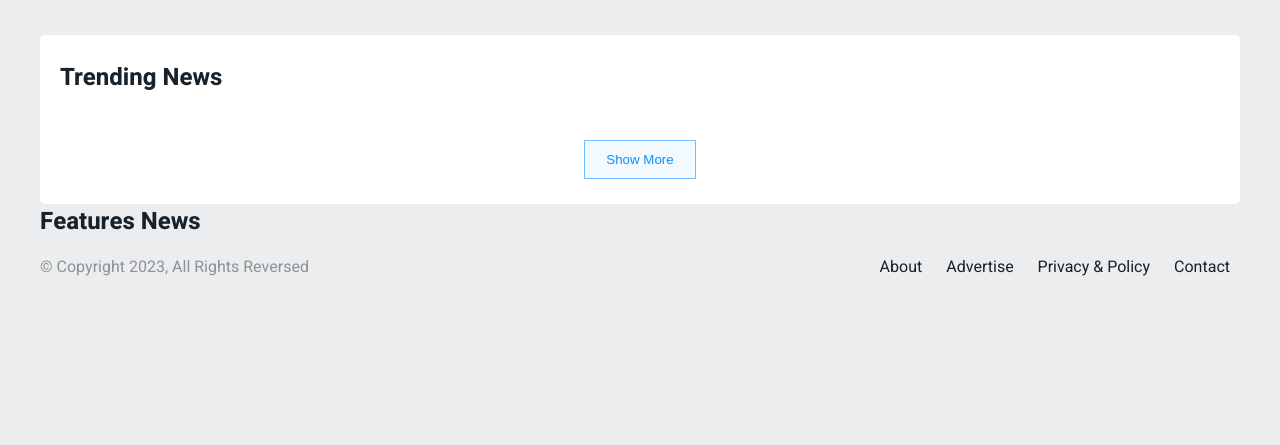
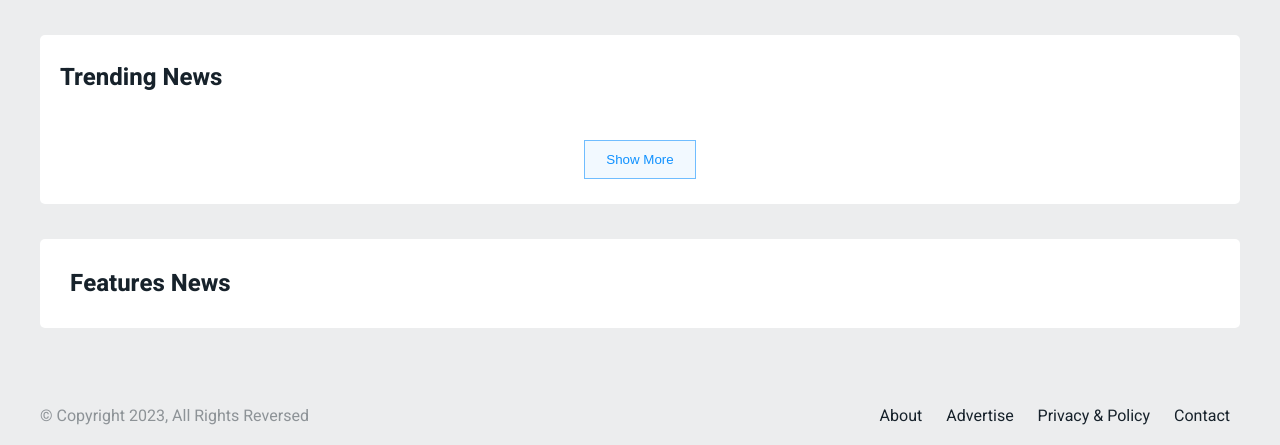
Before and after one commit to taizulislam52/django-news, a Django app: page / in a window 1280 px wide. Shown: the part 658-1103 px from the top of the page. Before the commit the page ends 934 px from the top, so only its background shows below. Run offline with Django 4.2, Linux system fonts and the light colour scheme; data that the repository does not hold is empty.

Commit message:
Add style to home features news category

```diff
--- a/news/templates/news/home/features.html
+++ b/news/templates/news/home/features.html
@@ -3,9 +3,9 @@
         <h2 class="home-features__heading">
             Features News
         </h2>
-        <div class="home-features__news">
+        <div class="home-features-news">
             {% for news in features_news %}
-                {% include 'components/card-top-image.html' %}
+                {% include 'components/card-top-image.html' with modifer='home-features-news__card' %}
             {% endfor %}
         </div>
     </div>
--- a/static/assets/main.css
+++ b/static/assets/main.css
@@ -1113,3 +1113,49 @@ img {
 .home-trending-button__button:hover {
   background-color: transparent;
 }
+
+.home-features {
+  padding: 2.1875em 0;
+}
+.home-features__heading {
+  background-color: #fff;
+  border-radius: 5px;
+  margin-bottom: 1.5625rem;
+  padding: 1.125em 1.25em;
+}
+.home-features-news {
+  display: grid;
+  grid-template-columns: repeat(3, auto);
+  gap: 32px;
+}
+@media (max-width: 63.99rem) {
+  .home-features-news {
+    grid-template-columns: repeat(2, auto);
+  }
+}
+@media (max-width: 47.99rem) {
+  .home-features-news {
+    grid-template-columns: auto;
+  }
+}
+.home-features-news__card {
+  background-color: #fff;
+  border-radius: 5px;
+}
+.home-features-news__card > div {
+  padding: 0 1.25em 1.5em;
+}
+.home-features-news img {
+  border-bottom-left-radius: 0;
+  border-bottom-right-radius: 0;
+  height: 237px;
+  width: 100%;
+}
+@media (max-width: 63.99rem) {
+  .home-features-news img {
+    height: auto;
+    -o-object-fit: cover;
+       object-fit: cover;
+    width: 100%;
+  }
+}
--- a/static/src/scss/base/_grids.scss
+++ b/static/src/scss/base/_grids.scss
@@ -46,7 +46,7 @@ $breakpoint-lg: 75rem;
             @content;
         }
     } @else if $size == "custom" {
-        @media (#{$type + -width}: #{($pixels / 16) + rem}) {
+        @media (#{$type + -width}: #{calc($pixels / 16) + rem}) {
             @content;
         }
     } @else {
--- /dev/null
+++ b/static/src/scss/layouts/home/_features.scss
@@ -0,0 +1,38 @@
+.home-features {
+    padding: em(35px) 0;
+    &__heading {
+        background-color: $white;
+        border-radius: $border-radius;
+        margin-bottom: rem(25px);
+        padding: em(18px) em(20px);
+    }
+    &-news {
+        display: grid;
+        grid-template-columns: repeat(3, auto);
+        gap: 32px;
+        @include screen(md) {
+            grid-template-columns: repeat(2, auto);
+        }
+        @include screen(sm) {
+            grid-template-columns: auto
+        }
+        &__card {
+            background-color: $white;
+            border-radius: $border-radius;
+            & > div {
+                padding: 0 em(20px) em(24px);
+            }
+        }
+        img {
+            border-bottom-left-radius: 0;
+            border-bottom-right-radius: 0;
+            height: 237px;
+            width: 100%;
+            @include screen(md) {
+                height: auto;
+                object-fit: cover;
+                width: 100%;
+            }
+        }
+    }
+}
--- a/static/src/scss/templates/_home.scss
+++ b/static/src/scss/templates/_home.scss
@@ -1,2 +1,3 @@
 @import "../layouts/home/featured";
 @import "../layouts/home/trending";
+@import "../layouts/home/features";
--- a/templates/components/card-top-image.html
+++ b/templates/components/card-top-image.html
@@ -1,6 +1,6 @@
-<div class="card-top-image">
+<div class="card-top-image {{ modifer }}">
     <img src="{{ news.get_features_image_url|safe }}" alt="{{ news.title }}" class="card-top-image__image">
-    <div class="card--top-image__contents">
+    <div class="card-top-image__contents">
         <h3 class="card-top-image__title">
             <a href="{{ news.get_absolute_url }}">{{ news.title }}</a>
         </h3>
```
